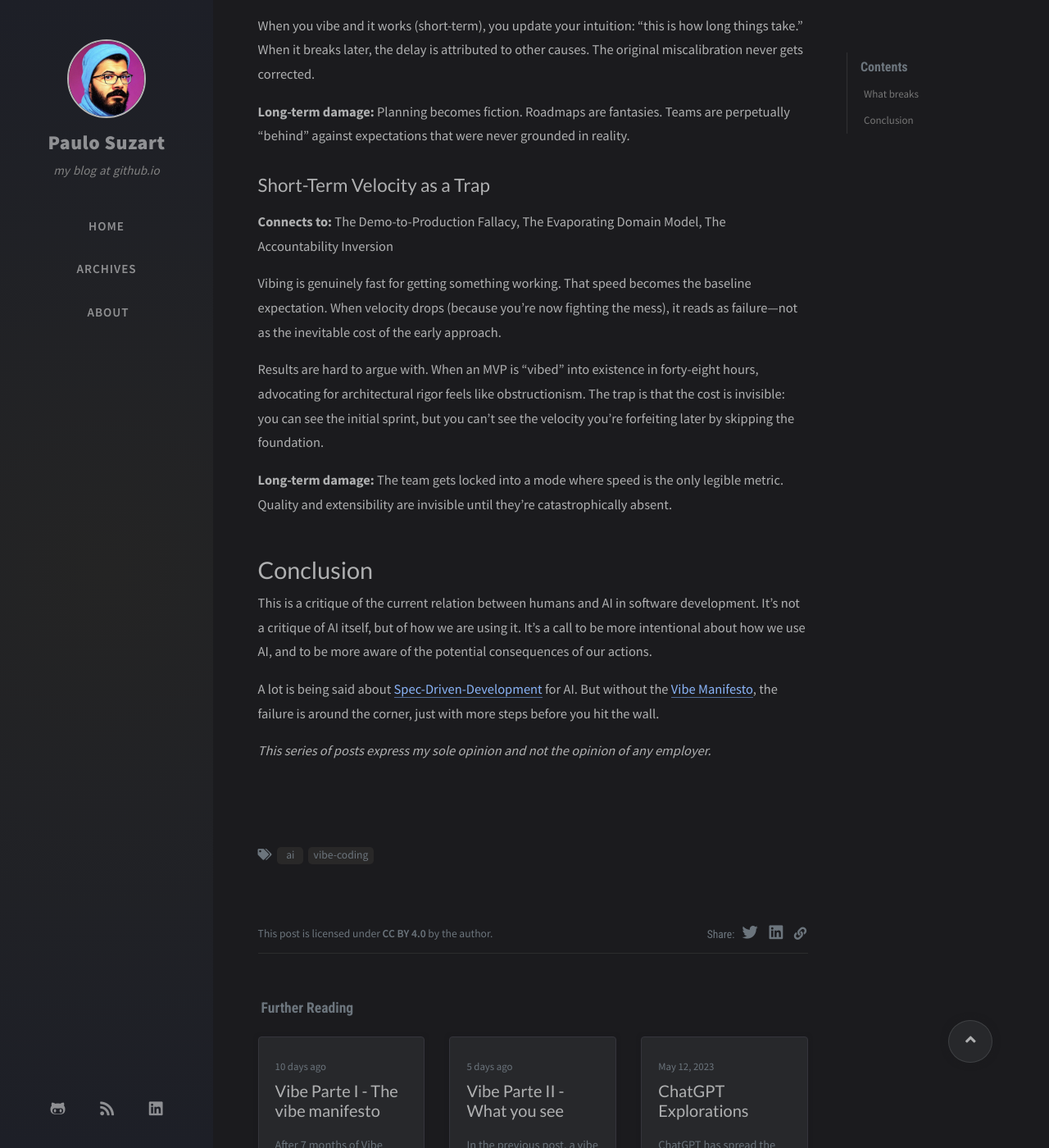
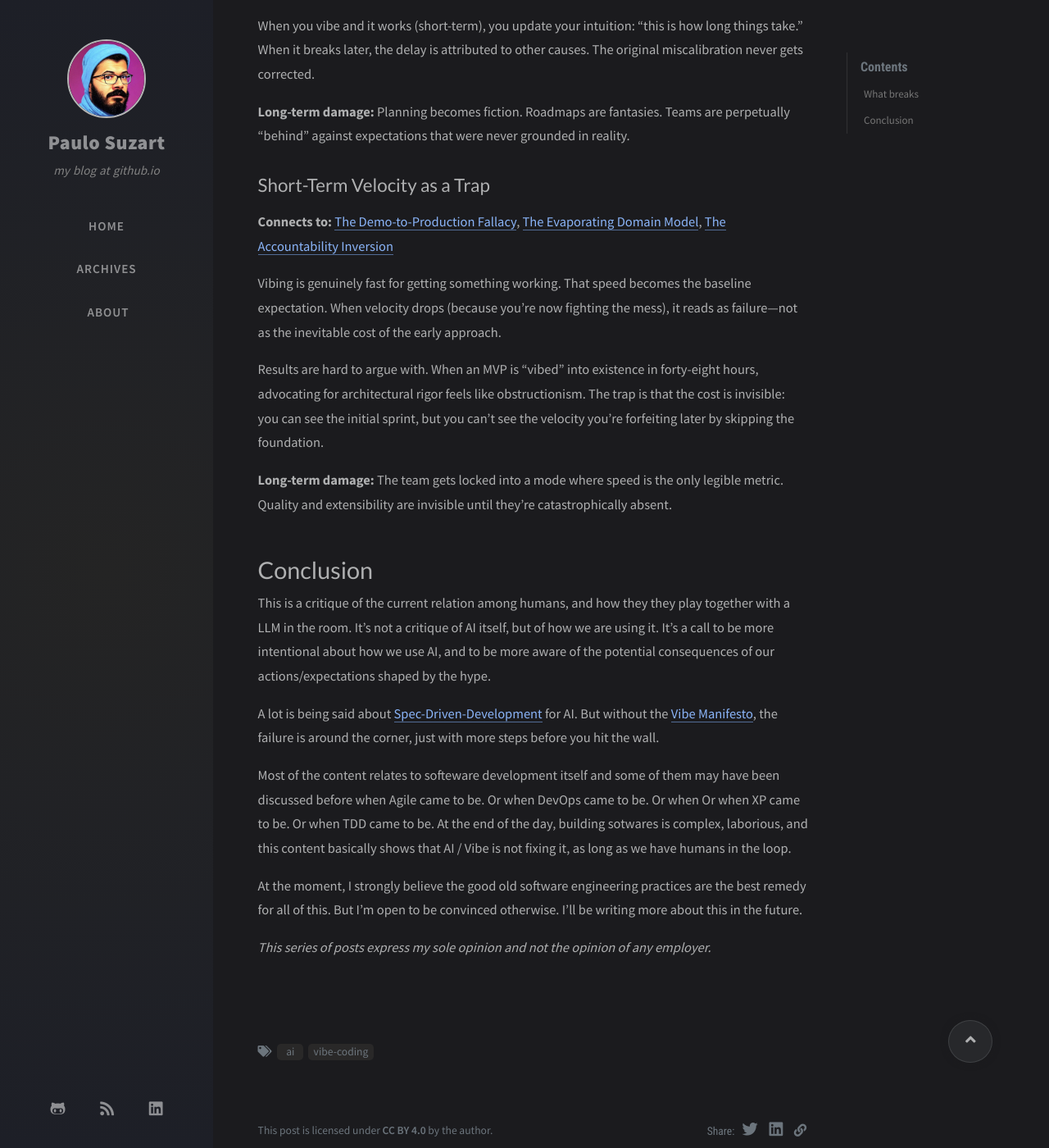
Before and after one commit to paulosuzart/paulosuzart.github.io, a Jekyll site: the page built from _posts/2026-02-15-part-III-what-breaks.md, in a window 1280 px wide and 1400 px high, scrolled down 1832 px. Shown: the whole window at 82% size. Built offline with Jekyll 4.4.1, drawn with Linux system fonts in a browser that asks for light colours; nearby versions of some CDN libraries; comment, search, counter and statistics services are not loaded; some of the changed lines change nothing that is shown; some of the changed text lies outside the part shown.

Commit message:
New post

```diff
--- a/_posts/2026-02-15-part-III-what-breaks.md
+++ b/_posts/2026-02-15-part-III-what-breaks.md
@@ -6,7 +6,7 @@ comments: true
 tags: [ai, vibe-coding]
 ---
 
-This is the third and final post of the Vibe code series. In the first post [we discussed a vibe manifesto](./2026-02-05-the-vibe-manifesto.html), and in the second post [we discussed what we see when vibing](./2026-02-10-part-II-what-you-see.html). This post is about what breaks when we go all-in on vibe coding.
+This is the third and final post of the Vibe code series. In the first post [we discussed a vibe manifesto]({% link _posts/2026-02-05-part-I-the-vibe-manifesto.md %}), and in the second post [we discussed what we see when vibing]({% link _posts/2026-02-10-part-II-what-you-see.md %}). This post is about what breaks when we go all-in on vibe coding.
 
 <!-- more -->
 
@@ -16,7 +16,7 @@ The past post showed the manifestations of vibe coding at the collaboration leve
 
 ## The Erosion of Human Judgment
 
-**Connects to**: The Oracle Relationship, The Authority Escape Hatch
+**Connects to**: [The Oracle Relationship]({% link _posts/2026-02-10-part-II-what-you-see.md %}#the-oracle-relationship), [The Authority Escape Hatch]({% link _posts/2026-02-10-part-II-what-you-see.md %}#the-authority-escape-hatch)
 
 Human expertise—earned through years of context, mistakes, and domain immersion—gets downgraded to "just one opinion" that needs validation from a tool with no context.
 
@@ -25,7 +25,7 @@ It doesn't look like distrust. It looks like due diligence. But the implicit mes
 **Long-term damage:** People stop developing judgment. Why build deep intuition if every call gets reviewed by the oracle? The skills of weighing tradeoffs, reading a codebase, sensing when something is off—they atrophy when they're never the final word.
 
 ## The Diffusion of Responsibility
-**Connects to:** The Authority Escape Hatch, The Accountability Inversion
+**Connects to:** [The Authority Escape Hatch]({% link _posts/2026-02-10-part-II-what-you-see.md %}#the-authority-escape-hatch), [The Accountability Inversion]({% link _posts/2026-02-10-part-II-what-you-see.md %}#the-accountability-inversion)
 
 Decisions get made, but ownership dissolves. When things go wrong, there's always somewhere else to point: "GPT suggested it," "the requirements were unclear," "we were told to move fast."
 
@@ -34,7 +34,7 @@ AI creates a new actor in the room that everyone can defer to but no one control
 **Long-term damage:** Teams lose the muscle of standing behind their choices. Technical leadership erodes because leading means taking positions—and positions are risky when you can just "see what the AI says."
 
 ## The Loss of Shared Understanding
-**Connects to:** The Evaporating Domain Model, The Accountability Inversion
+**Connects to:** [The Evaporating Domain Model]({% link _posts/2026-02-10-part-II-what-you-see.md %}#the-evaporating-domain-model), [The Accountability Inversion]({% link _posts/2026-02-10-part-II-what-you-see.md %}#the-accountability-inversion)
 
 In healthy teams, there's a shared mental model: what are we building, what are the core concepts, how do they relate.
 
@@ -45,7 +45,7 @@ Building shared understanding is slow. It requires naming things, debating bound
 
 ## Calibration Collapse
 
-**Connects to:** The Demo-to-Production Fallacy, The Evaporating Domain Model
+**Connects to:** [The Demo-to-Production Fallacy]({% link _posts/2026-02-10-part-II-what-you-see.md %}#the-demo-to-production-fallacy), [The Evaporating Domain Model]({% link _posts/2026-02-10-part-II-what-you-see.md %}#the-evaporating-domain-model)
 
 People lose the ability to estimate how hard things are. Non-engineers see AI demos and assume production is similar.
 
@@ -57,7 +57,7 @@ When you vibe and it works (short-term), you update your intuition: "this is how
 
 ## Short-Term Velocity as a Trap
 
-**Connects to:** The Demo-to-Production Fallacy, The Evaporating Domain Model, The Accountability Inversion
+**Connects to:** [The Demo-to-Production Fallacy]({% link _posts/2026-02-10-part-II-what-you-see.md %}#the-demo-to-production-fallacy), [The Evaporating Domain Model]({% link _posts/2026-02-10-part-II-what-you-see.md %}#the-evaporating-domain-model), [The Accountability Inversion]({% link _posts/2026-02-10-part-II-what-you-see.md %}#the-accountability-inversion)
 
 Vibing is genuinely fast for getting something working. That speed becomes the baseline expectation. When velocity drops (because you're now fighting the mess), it reads as failure—not as the inevitable cost of the early approach.
 
@@ -68,8 +68,12 @@ Results are hard to argue with. When an MVP is "vibed" into existence in forty-e
 
 # Conclusion
 
-This is a critique of the current relation between humans and AI in software development. It's not a critique of AI itself, but of how we are using it. It's a call to be more intentional about how we use AI, and to be more aware of the potential consequences of our actions.
+This is a critique of the current relation among humans, and how they they play together with a LLM in the room. It's not a critique of AI itself, but of how we are using it. It's a call to be more intentional about how we use AI, and to be more aware of the potential consequences of our actions/expectations shaped by the hype.
 
 A lot is being said about [Spec-Driven-Development](https://martinfowler.com/articles/exploring-gen-ai/sdd-3-tools.html) for AI. But without the [Vibe Manifesto]({% link _posts/2026-02-05-part-I-the-vibe-manifesto.md %}), the failure is around the corner, just with more steps before you hit the wall.
 
+Most of the content relates to softeware development itself and some of them may have been discussed before when Agile came to be. Or when DevOps came to be. Or when Or when XP came to be. Or when TDD came to be. At the end of the day, building sotwares is complex, laborious, and this content basically shows that AI / Vibe is not fixing it, as long as we have humans in the loop.
+
+At the moment, I strongly believe the good old software engineering practices are the best remedy for all of this. But I'm open to be convinced otherwise. I'll be writing more about this in the future.
+
 *This series of posts express my sole opinion and not the opinion of any employer.*
```
